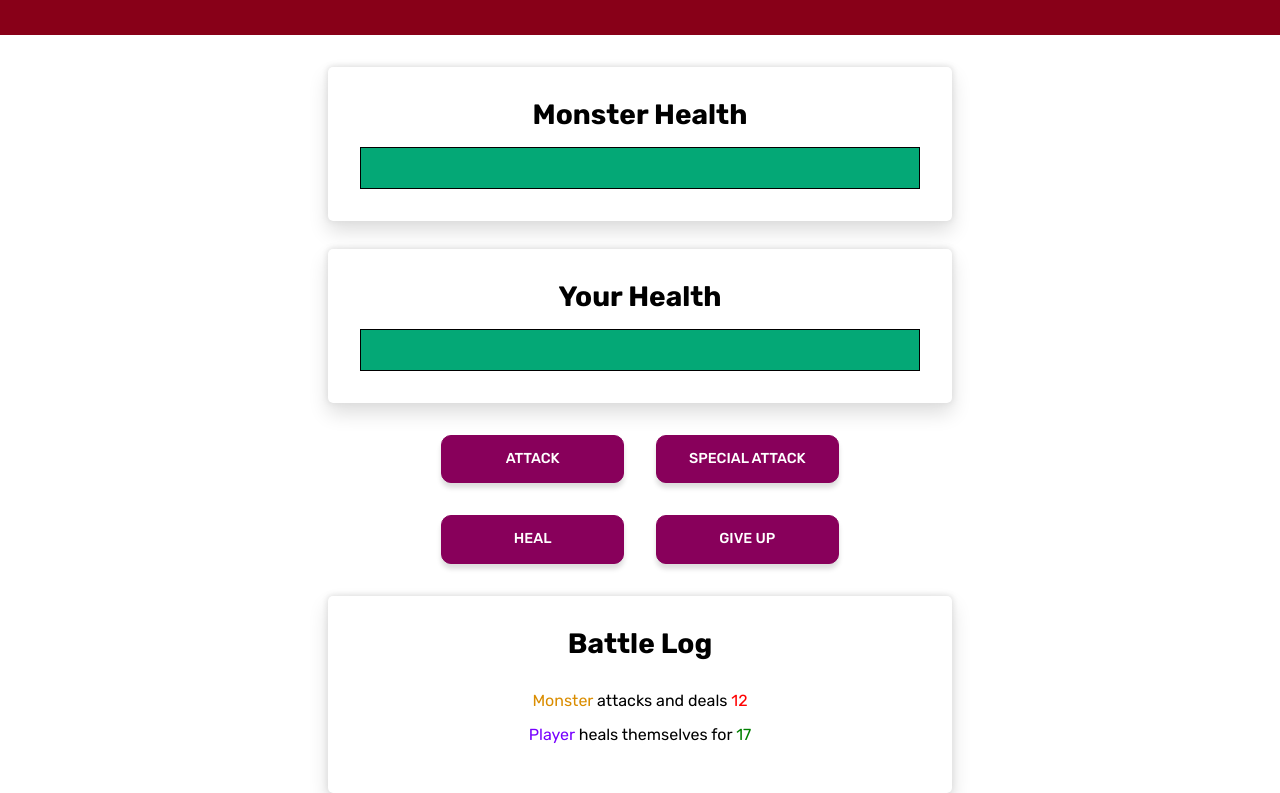
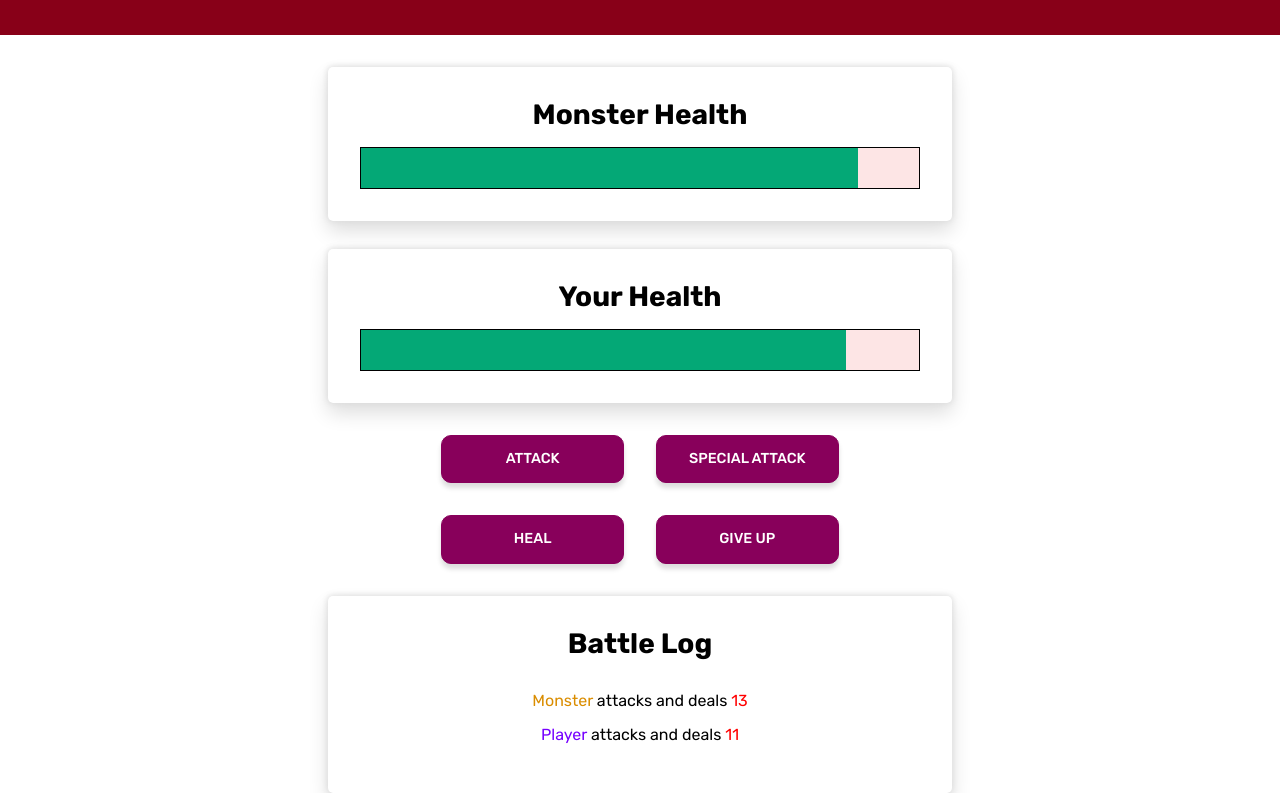
Before and after one commit to MrPancakes39/TECHlarious, a website built with Vite: page exam1/index.html in a window 1280 px wide. Both pictures are taken after a click on the button "ATTACK". Shown: the part 77-870 px from the top of the page. Built offline with nearby package versions, Linux system fonts and the light colour scheme.

Commit message:
Added a doAttack method

```diff
--- a/exam1/index.html
+++ b/exam1/index.html
@@ -36,8 +36,6 @@
     <div class="card">
       <p class="card--title">Battle Log</p>
       <div id="battle-log">
-        <p><span class="monster">Monster</span> attacks and deals <span class="loss">12</span></p>
-        <p><span class="player">Player</span> heals themselves for <span class="gain">17</span></p>
       </div>
     </div>
   </div>
--- a/exam1/main.js
+++ b/exam1/main.js
@@ -10,12 +10,20 @@ class GameController {
     battleLog;
     playerHealth;
     monsterHealth;
+    damageRange;
 
-    constructor() {
+    constructor(damageRange = { min: 1, max: 20 }) {
+        this.damageRange = damageRange;
         this.monsterHealth = document.querySelector("#monster-health");
         this.playerHealth = document.querySelector("#player-health");
         this.battleLog = document.querySelector("#battle-log");
-        document.querySelectorAll(".action-btn").forEach((btn) => btn.addEventListener("click", this.doAction));
+        document
+            .querySelectorAll(".action-btn")
+            .forEach((btn) => btn.addEventListener("click", this.doAction.bind(this)));
+    }
+
+    opposite(type) {
+        return type === "monster" ? "player" : "monster";
     }
 
     setHealth(type, value) {
@@ -39,6 +47,7 @@ class GameController {
         const btn = event.target;
         switch (btn.getAttribute("id")) {
             case "atk":
+                this.doAttack("player");
                 break;
             case "sp-atk":
                 break;
@@ -48,6 +57,17 @@ class GameController {
                 break;
         }
     }
+
+    doAttack(type) {
+        const opponentType = this.opposite(type);
+        const opponentHealth = this.getHealth(opponentType);
+        const damage = randint(this.damageRange.min, this.damageRange.max);
+        const message = this.logMessage(type, "attacks and deals", damage, false);
+        this.setHealth(opponentType, opponentHealth - damage);
+        this.battleLog.prepend(html(`<p>${message}</p>`));
+
+        if (type === "player") this.doAttack("monster");
+    }
 }
 
 controller = new GameController();
```
